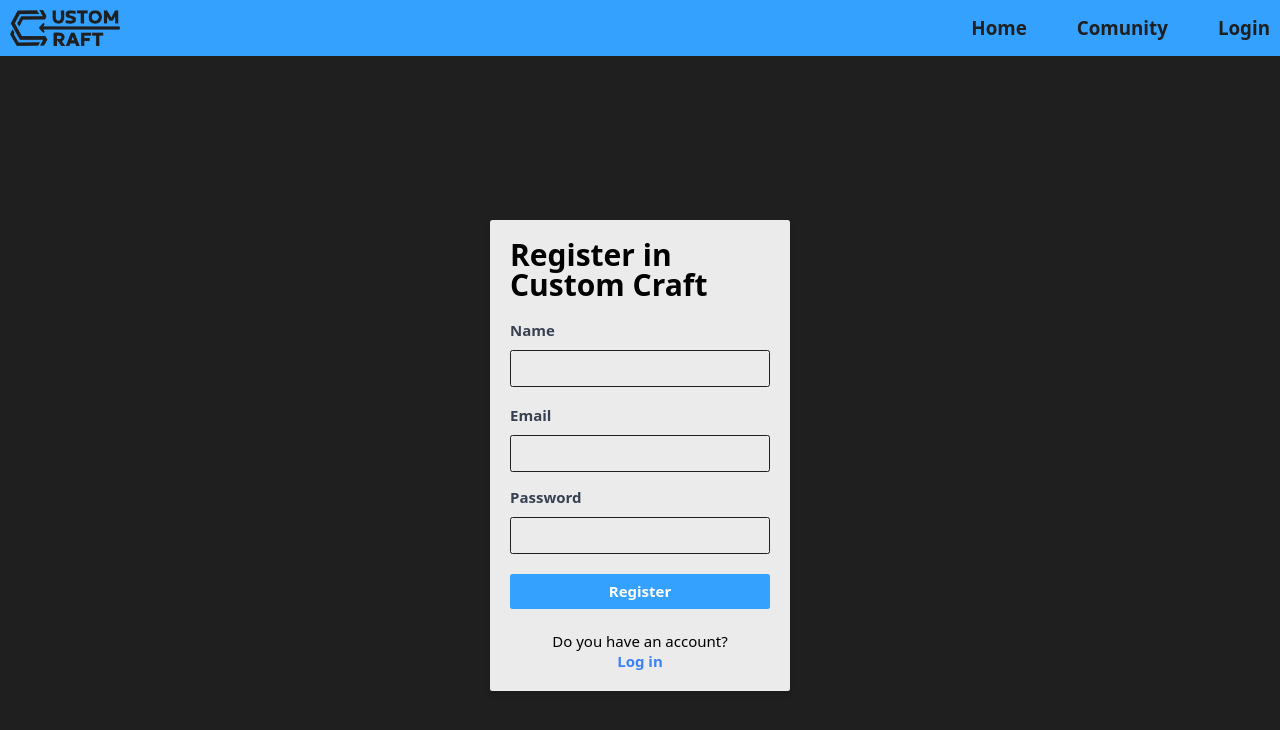
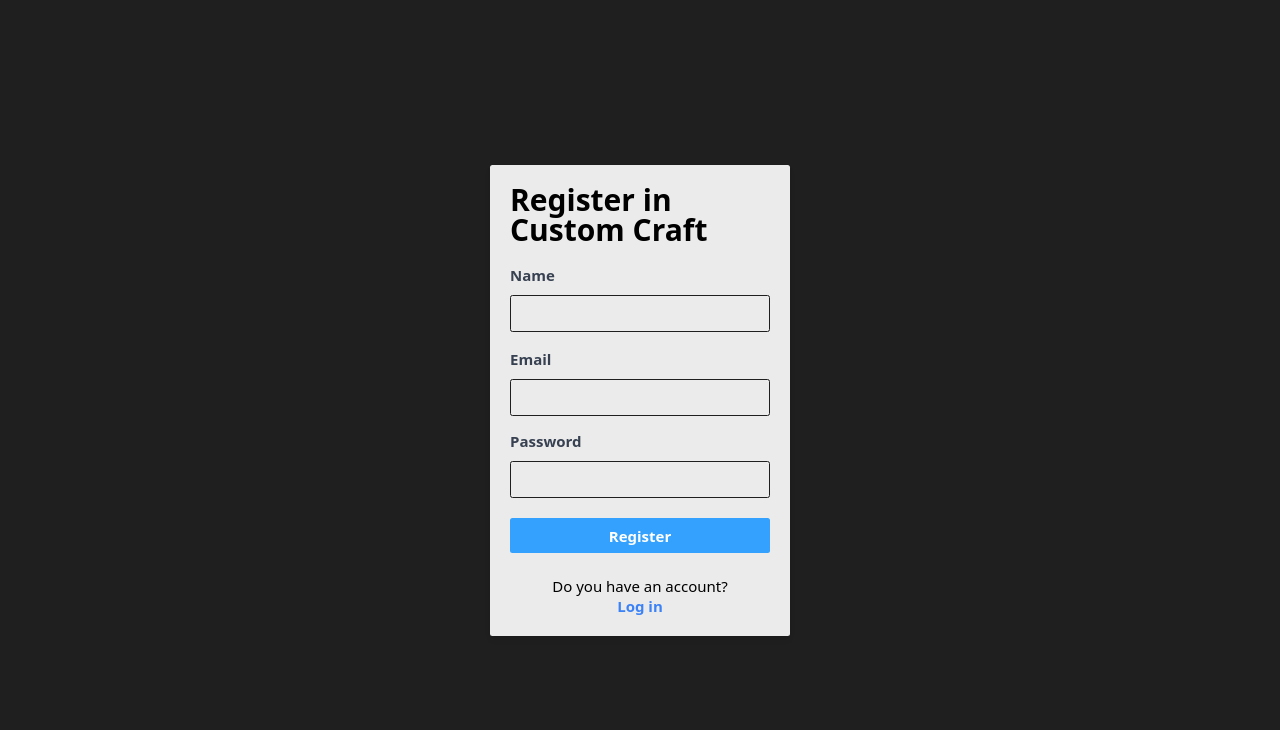
Before and after one commit to fedeMaidana/Proyecto_Final, a React (Vite) app in the folder Client/: page /register in a window 1280 px wide. Shown: the top 730 px of the page. Built offline with nearby package versions, Linux system fonts and the light colour scheme; no server answers.

Commit message:
Se quito la nav a register y a login

```diff
--- a/Client/src/components/App.jsx
+++ b/Client/src/components/App.jsx
@@ -11,7 +11,7 @@ axios.defaults.baseURL = 'http://localhost:3001/'
 
 export function App() {
   const location = useLocation()
-  const shouldShowNavBar = [ '/home', '/Community', '/login', '/register' ].some( path => location.pathname.startsWith( path ) )
+  const shouldShowNavBar = [ '/home', '/Community'].some( path => location.pathname.startsWith( path ) )
 
   return (
     <>
--- a/Client/src/views/Customize.jsx
+++ b/Client/src/views/Customize.jsx
@@ -3,7 +3,7 @@ import { SceneCanvas } from "../components/SceneCanvas"
 import { ClothingEditingMenu } from "../components/ClothingEditingMenu"
 import { HeaderCanvas } from "../components/HeaderCanvas"
 import { ModalCustomize } from "../components/ModalCustomize"
-import { ClothingDetails } from "../components/clothingDetails"
+import { ClothingDetails } from "../components/ClothingDetails"
 
 export function Customize() {
     const { model } = useParams()
```
